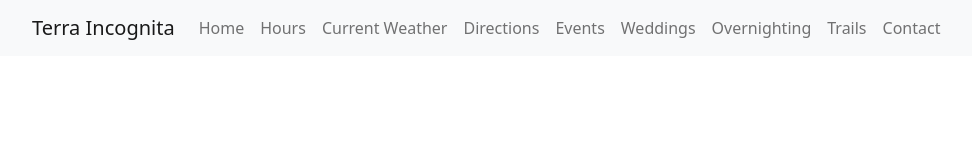
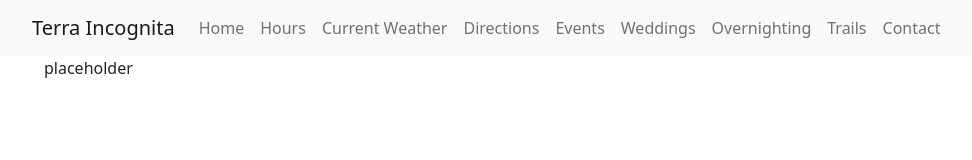
Before and after one commit to tors10e/terra, a React (Create React App) app: page /store in a window 1280 px wide. Shown: the top 160 px of the page, without its empty margins (50-1022 px from the left). Built offline with nearby package versions, Linux system fonts and the light colour scheme.

Commit message:
Adding store page to website

```diff
--- a/src/App.js
+++ b/src/App.js
@@ -7,6 +7,7 @@ import Home from './home/home';
 import Events from './events/events';
 import Weddings from './weddings/weddings';
 import Overnighting from './overnighting/overnighting';
+import Store from './store/store';
 import Container from 'react-bootstrap/Container';
 const tracking_id = 'G-GRRHPDLTTM'; //google analytics tracking id
 import ReactGA from 'react-ga';
@@ -28,6 +29,7 @@ function App() {
               <Route path='/events' element={<Events />} />
               <Route path='/weddings' element={<Weddings />} />
               <Route path='/overnighting' element={<Overnighting />} />
+              <Route path='/store' element={<Store />} />
             </Routes>
            </Container>
       </Router>
--- /dev/null
+++ b/src/store/store.js
@@ -0,0 +1,15 @@
+import React from 'react';
+import ReactGA from "react-ga";
+
+const Home = () => {
+   ReactGA.pageview(window.location.pathname + window.location.search);
+    return (
+                <>
+                <div className="container">
+                    <p> placeholder</p>
+                </div>
+                </>
+    );
+};
+
+export default Home;
```
